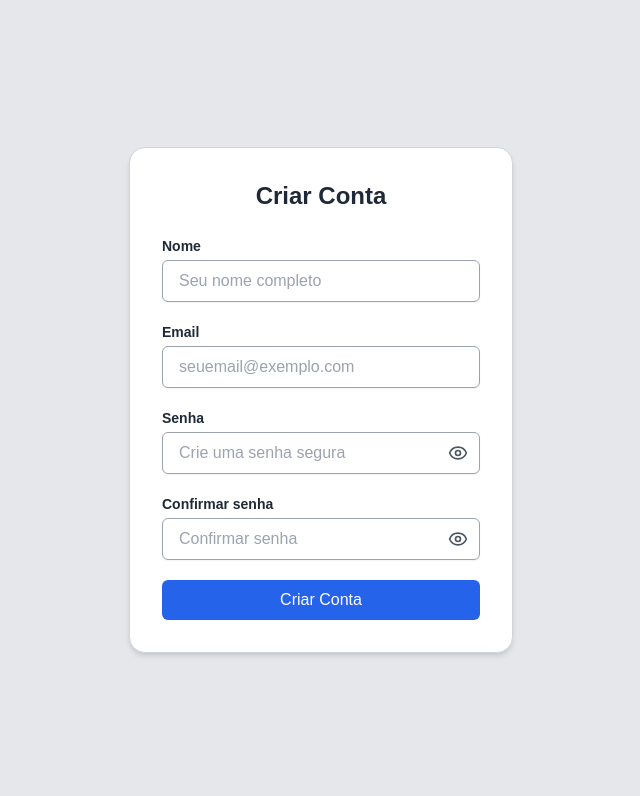
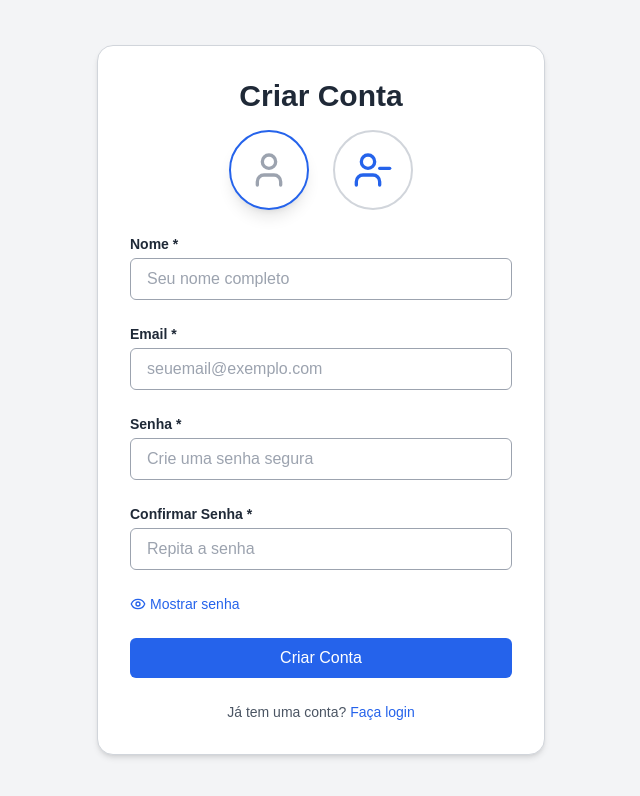
Before and after one commit to viitorgonzalez/alvarapp, a Next.js app: page /auth/sign-up in a window 1280 px wide. Shown: the top 796 px of the page, without its empty margins (319-959 px from the left). Built offline with nearby package versions, Linux system fonts and the light colour scheme.

Commit message:
src\app\auth\sign-up\page.tsx

```diff
--- a/src/app/auth/sign-up/page.tsx
+++ b/src/app/auth/sign-up/page.tsx
@@ -1,85 +1,131 @@
 'use client'
 
 import { useState } from 'react'
-import { Eye, EyeOff } from 'lucide-react'
+import { Eye, EyeOff, User, UserMinus } from 'lucide-react'
+import { useRouter } from 'next/navigation'
+import { handleSignUpSubmit } from '@/utils/handleSignUpSubmit'
+
+type SignUpOptions = 'Email' | 'Google'
 
 export default function SignUp() {
   const [showPassword, setShowPassword] = useState(false)
+  const [message, setMessage] = useState<null | { text: string; type: 'success' }>(null)
+  const [loading, setLoading] = useState(false)
+  const [fieldErrors, setFieldErrors] = useState<{ [key: string]: string }>({})
+  const [selectedOption, setSelectedOption] = useState<SignUpOptions>('Email')
+  const router = useRouter()
 
   return (
-    <div className="min-h-screen flex items-center justify-center bg-gray-200">
-      <div className="bg-white p-8 rounded-2xl shadow-md w-full max-w-sm border border-gray-300">
-        <h2 className="text-2xl font-bold mb-6 text-center text-gray-800">Criar Conta</h2>
-        <form className="space-y-5">
+    <div className="min-h-screen flex items-center justify-center bg-gray-100">
+      {message && (
+        <div className="absolute top-6 left-1/2 transform -translate-x-1/2 px-6 py-4 rounded-xl shadow-lg text-white flex flex-col gap-2 transition-all duration-300 bg-green-500">
+          <span>{message.text}</span>
+          <button onClick={() => setMessage(null)} className="absolute top-2 right-2 text-white font-bold text-xl hover:text-gray-200">
+            ×
+          </button>
+        </div>
+      )}
+
+      <div className="bg-white p-8 rounded-2xl shadow-md w-full max-w-md border border-gray-300">
+        <h2 className="text-3xl font-bold mb-4 text-center text-gray-800">Criar Conta</h2>
+
+        <div className="flex justify-center gap-6 mb-6">
+          {(['Email', 'Google'] as SignUpOptions[]).map((option) => (
+            <button
+              key={option}
+              type="button"
+              onClick={() => setSelectedOption(option)}
+              className={`w-20 h-20 flex items-center justify-center rounded-full border-2 transition ${selectedOption === option ? 'border-blue-600 shadow-lg' : 'border-gray-300'}`}
+            >
+              {option === 'Email' ? <User size={40} className="text-gray-400" /> : <UserMinus size={40} className="text-blue-600" />}
+            </button>
+          ))}
+        </div>
+
+        <form className="space-y-6" onSubmit={(e) => handleSignUpSubmit(e, setLoading, setFieldErrors, router)}>
+          {selectedOption === 'Email' ? (
+            <>
               <div>
-            <label htmlFor="name" className="block text-sm font-semibold text-gray-800">
-              Nome
-            </label>
+                <label htmlFor="name" className="block text-sm font-semibold text-gray-800">Nome *</label>
                 <input
                   type="text"
                   id="name"
-              className="mt-1 block w-full px-4 py-2 border border-gray-400 rounded-md shadow-sm focus:outline-none focus:ring-2 focus:ring-blue-500 text-gray-800"
+                  name="name"
+                  className={`mt-1 block w-full px-4 py-2 border ${fieldErrors.name ? 'border-red-500' : 'border-gray-400'} rounded-md text-gray-800`}
                   placeholder="Seu nome completo"
                 />
+                {fieldErrors.name && <p className="text-red-500 text-sm mt-1">{fieldErrors.name}</p>}
               </div>
+
               <div>
-            <label htmlFor="email" className="block text-sm font-semibold text-gray-800">
-              Email
-            </label>
+                <label htmlFor="email" className="block text-sm font-semibold text-gray-800">Email *</label>
                 <input
                   type="email"
                   id="email"
-              className="mt-1 block w-full px-4 py-2 border border-gray-400 rounded-md shadow-sm focus:outline-none focus:ring-2 focus:ring-blue-500 text-gray-800"
+                  name="email"
+                  className={`mt-1 block w-full px-4 py-2 border ${fieldErrors.email ? 'border-red-500' : 'border-gray-400'} rounded-md text-gray-800`}
                   placeholder="seuemail@exemplo.com"
                 />
+                {fieldErrors.email && <p className="text-red-500 text-sm mt-1">{fieldErrors.email}</p>}
               </div>
+
               <div>
-            <label htmlFor="password" className="block text-sm font-semibold text-gray-800">
-              Senha
-            </label>
-            <div className="relative">
+                <label htmlFor="password" className="block text-sm font-semibold text-gray-800">Senha *</label>
                 <input
                   type={showPassword ? 'text' : 'password'}
                   id="password"
-                className="mt-1 block w-full px-4 py-2 pr-10 border border-gray-400 rounded-md shadow-sm focus:outline-none focus:ring-2 focus:ring-blue-500 text-gray-800"
+                  name="password"
+                  className={`mt-1 block w-full px-4 py-2 border ${fieldErrors.password ? 'border-red-500' : 'border-gray-400'} rounded-md text-gray-800`}
                   placeholder="Crie uma senha segura"
                 />
-              <button
-                type="button"
-                onClick={() => setShowPassword(!showPassword)}
-                className="absolute right-3 top-1/2 -translate-y-1/2 text-gray-600 hover:text-gray-800"
-              >
-                {showPassword ? <EyeOff size={20} /> : <Eye size={20} />}
-              </button>
+                {fieldErrors.password && <p className="text-red-500 text-sm mt-1">{fieldErrors.password}</p>}
               </div>
-          </div>
+
               <div>
-            <label htmlFor="confirm-password" className="block text-sm font-semibold text-gray-800">
-              Confirmar senha
-            </label>
-            <div className="relative">
+                <label htmlFor="confirm-password" className="block text-sm font-semibold text-gray-800">Confirmar Senha *</label>
                 <input
                   type={showPassword ? 'text' : 'password'}
                   id="confirm-password"
-                className="mt-1 block w-full px-4 py-2 pr-10 border border-gray-400 rounded-md shadow-sm focus:outline-none focus:ring-2 focus:ring-blue-500 text-gray-800"
-                placeholder="Confirmar senha"
+                  name="confirm-password"
+                  className={`mt-1 block w-full px-4 py-2 border ${fieldErrors['confirm-password'] ? 'border-red-500' : 'border-gray-400'} rounded-md text-gray-800`}
+                  placeholder="Repita a senha"
                 />
+                {fieldErrors['confirm-password'] && <p className="text-red-500 text-sm mt-1">{fieldErrors['confirm-password']}</p>}
+              </div>
+
+              <div className="text-center">
+                <button type="button" onClick={() => setShowPassword(prev => !prev)} className="flex items-center gap-1 text-sm text-blue-600 hover:text-blue-800">
+                  {showPassword ? <EyeOff size={16} /> : <Eye size={16} />}
+                  {showPassword ? 'Ocultar senha' : 'Mostrar senha'}
+                </button>
+              </div>
+
+              <button type="submit" disabled={loading} className="w-full bg-blue-600 text-white py-2 rounded-md hover:bg-blue-700 transition">
+                {loading ? 'Criando conta...' : 'Criar Conta'}
+              </button>
+            </>
+          ) : (
+            <div className="text-center">
+              <p className="text-sm text-gray-800">Você escolheu se cadastrar com Google.</p>
               <button
                 type="button"
-                onClick={() => setShowPassword(!showPassword)}
-                className="absolute right-3 top-1/2 -translate-y-1/2 text-gray-600 hover:text-gray-800"
+                onClick={() => alert('Cadastro com Google ainda não implementado')}
+                className="mt-4 w-full bg-blue-600 text-white py-2 rounded-md hover:bg-blue-700 transition"
               >
-                {showPassword ? <EyeOff size={20} /> : <Eye size={20} />}
+                Confirmar
               </button>
             </div>
-          </div>
+          )}
+        </form>
+        <p className="mt-6 text-center text-sm text-gray-600">
+          Já tem uma conta?{' '}
           <button
-            type="submit"
-            className="w-full bg-blue-600 text-white py-2 rounded-md hover:bg-blue-700 transition"
+            className="text-blue-600 hover:underline font-medium"
+            onClick={() => router.push('/auth/sign-in')}
           >
-            Criar Conta
+            Faça login
           </button>
-        </form>
+        </p>
       </div>
     </div>
   )
```
Lines whose indentation alone changed are shown as unchanged.
